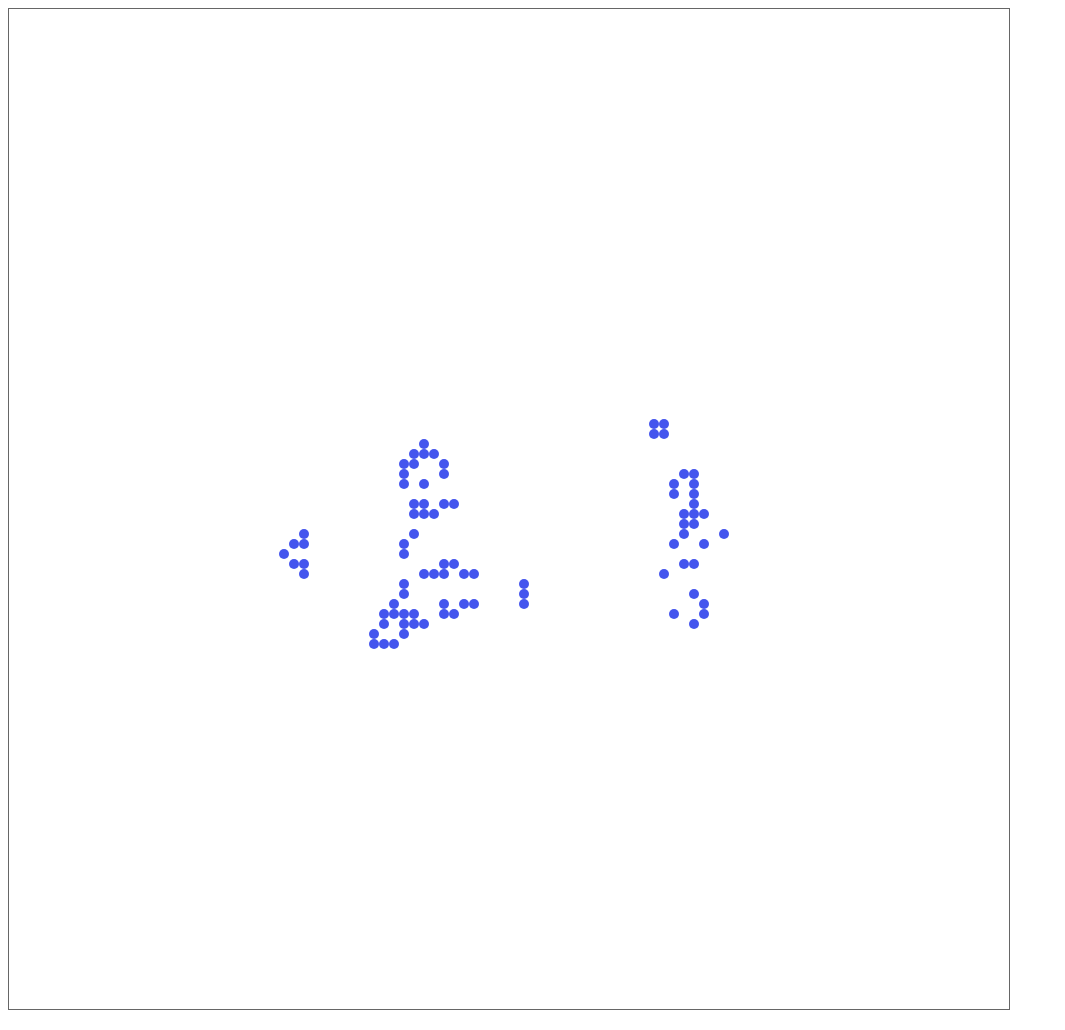
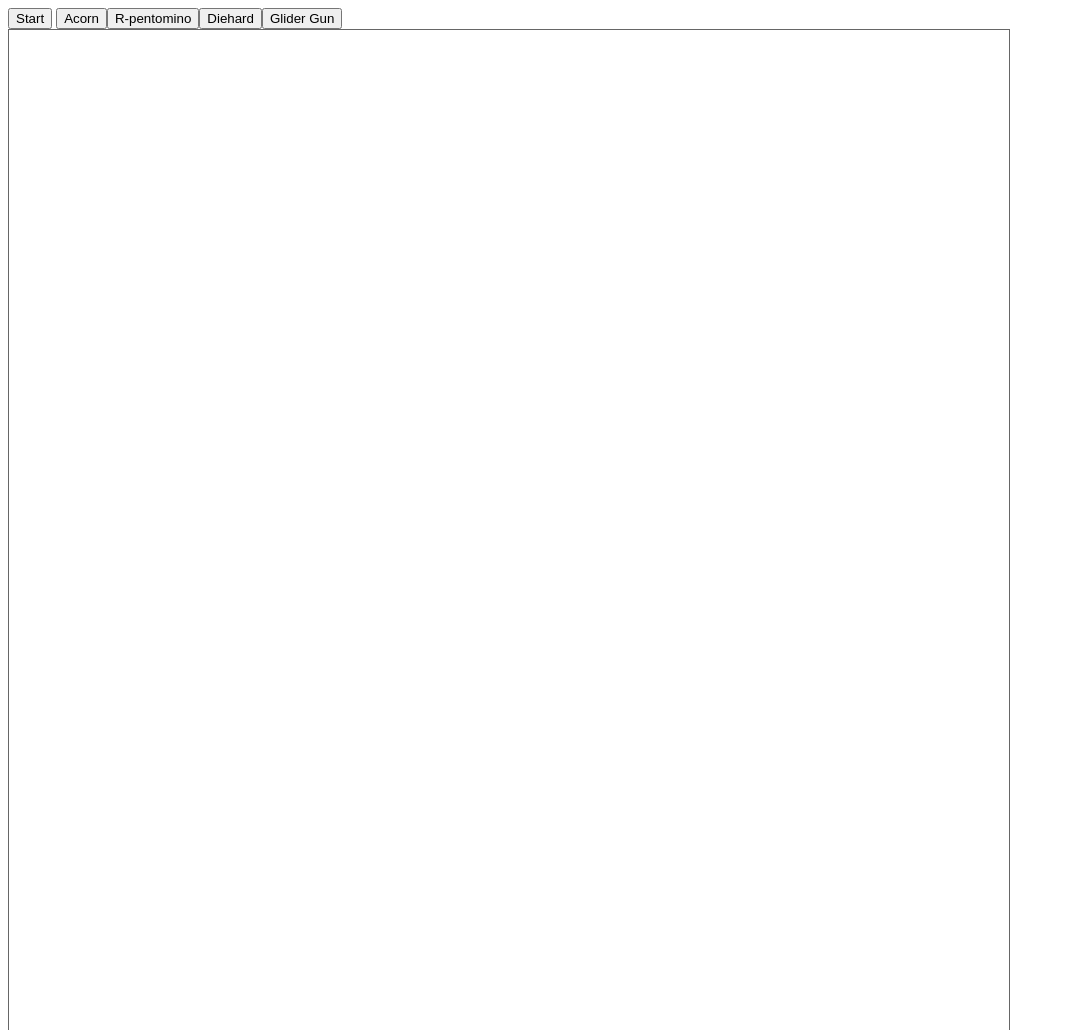
Before and after one commit to AJKitson/game-of-life-d3, a website: page index.html in a window 1280 px wide. Shown: the top 1030 px of the page, without its empty margins (0-1065 px from the left). Drawn offline with nearby package versions, Linux system fonts and the light colour scheme.

Commit message:
Add buttons to choose formation and start game

```diff
--- a/index.html
+++ b/index.html
@@ -11,20 +11,24 @@
     </style>
   </head>
   <body>
+    <div class="buttons">
+      <button class="start">Start</button>
+    </div>
+    <div id="world"></div>
     <script type="text/javascript">
     /*TODO
-    - add click
+    - don't run immediately on load
+    - create buttons to add standard formations
     - have color be brighter on creation, gray as it ages (e.g. for static formations)
     - maybe have background color change with the number of cells
-    - add fading color on remove
+    - speed up and slow down the generation speed
+    - do some profiling
+    - switch to d3 scales
     - allow panning
     - allow zooming
     - do pan and zoom automatically
-    - switch to d3 timer // maybe not?? -- not for updating w/new data?
-    - switch to d3 scales
     - clean up: global variables, not creating all our helper fns w/each tick, etc.
-    - create buttons to add standard formations
-    - make hexagonal
+    - make hexagonal?
     - implement CellPopulation as a SICP-style stream of generations
     */
       var createNewGeneration = function (world) {
@@ -67,17 +71,14 @@
 
         cells.exit()
           .remove();
-          // .style('fill', '#ddd') //just leave around, >> rough on performance
       };
 
       var wheelOfTime = function (world) {
         settings.world = createNewGeneration(world);
         display(world.liveCells());
         setTimeout(function () {
-        // d3.timer(function () { //d3.timer is sticky...
           wheelOfTime(settings.world);
         }, settings.tick);
-        return false;
       };
 
       var coordsToCell = function (x, y) {
@@ -88,11 +89,47 @@
       var settings = {
         cellSize: 10,
         worldSize: 1000,
+        startingFormation: 'Acorn',
         world: {},
         tick: 60
       };
-      //initial setup
-      d3.select('body').append('svg')
+
+      var formations = {
+        'Acorn' : [[5, 5], [6, 5], [6, 3], [8, 4], [9, 5], [10, 5], [11, 5]],
+        'R-pentomino': [[1, 0], [2, 0], [0, 1], [1, 1], [1, 2]],
+        'Diehard': [[6, 0],
+                    [0, 1], [1, 1],
+                    [1, 2], [5, 2], [6, 2], [7, 2]],
+        'Glider Gun': [[24, 0],
+                      [22, 1], [24, 1],
+                      [12, 2], [13, 2], [20, 2], [21, 2], [34, 2], [35, 2],
+                      [11, 3], [15, 3], [20, 3], [21, 3], [34, 3], [35, 3],
+                      [0, 4], [1, 4], [10, 4], [16, 4], [20, 4], [21, 4],
+                      [0, 5], [1, 5], [10, 5], [14, 5], [16, 5], [17, 5], [22, 5], [24, 5],
+                      [10, 6], [16, 6], [24, 6],
+                      [11, 7], [15, 7],
+                      [12, 8], [13, 8]]
+      }
+
+      var setup = function () {
+        //setup buttons
+        d3.select('.start')
+          .on('click', start)
+
+        d3.select('.buttons')
+          .selectAll('.buttons .formation')
+          .data(Object.keys(formations))
+          .enter()
+          .append('button')
+          .attr('class', 'formation')
+          .text(function (d) { return d; })
+          .on('click', function (d) {
+            settings.startingFormation = d;
+            display(formations[d]);
+          });
+
+        //setup board
+        d3.select('#world').append('svg')
           .attr('width', settings.worldSize + 'px')
           .attr('height', settings.worldSize + 'px')
           .on('click', function (e) {
@@ -100,9 +137,10 @@
             var cell = coordsToCell(xy[0], xy[1]);
             settings.world.addCell(cell);
           })
+      };
 
-      // var seed = [[2, 2], [2, 3], [3, 2], [3, 3]];
-      var seed = [[5, 5], [6, 5], [6, 3], [8, 4], [9, 5], [10, 5], [11, 5]];
+      var start = function () {
+        var seed = formations[settings.startingFormation];
         seed = seed.map(function (cell) {  //position at middle (hacky...)
           return [
             cell[0] + (settings.worldSize / 2) / settings.cellSize,
@@ -113,6 +151,11 @@
         var world = CellPopulation(seed) //need access to world in click handler, so have it out here somewhere
         wheelOfTime(world);
 
+      }
+
+      setup();
+
+
     </script>
   </body>
 </html>
```
Lines whose indentation alone changed are shown as unchanged.
